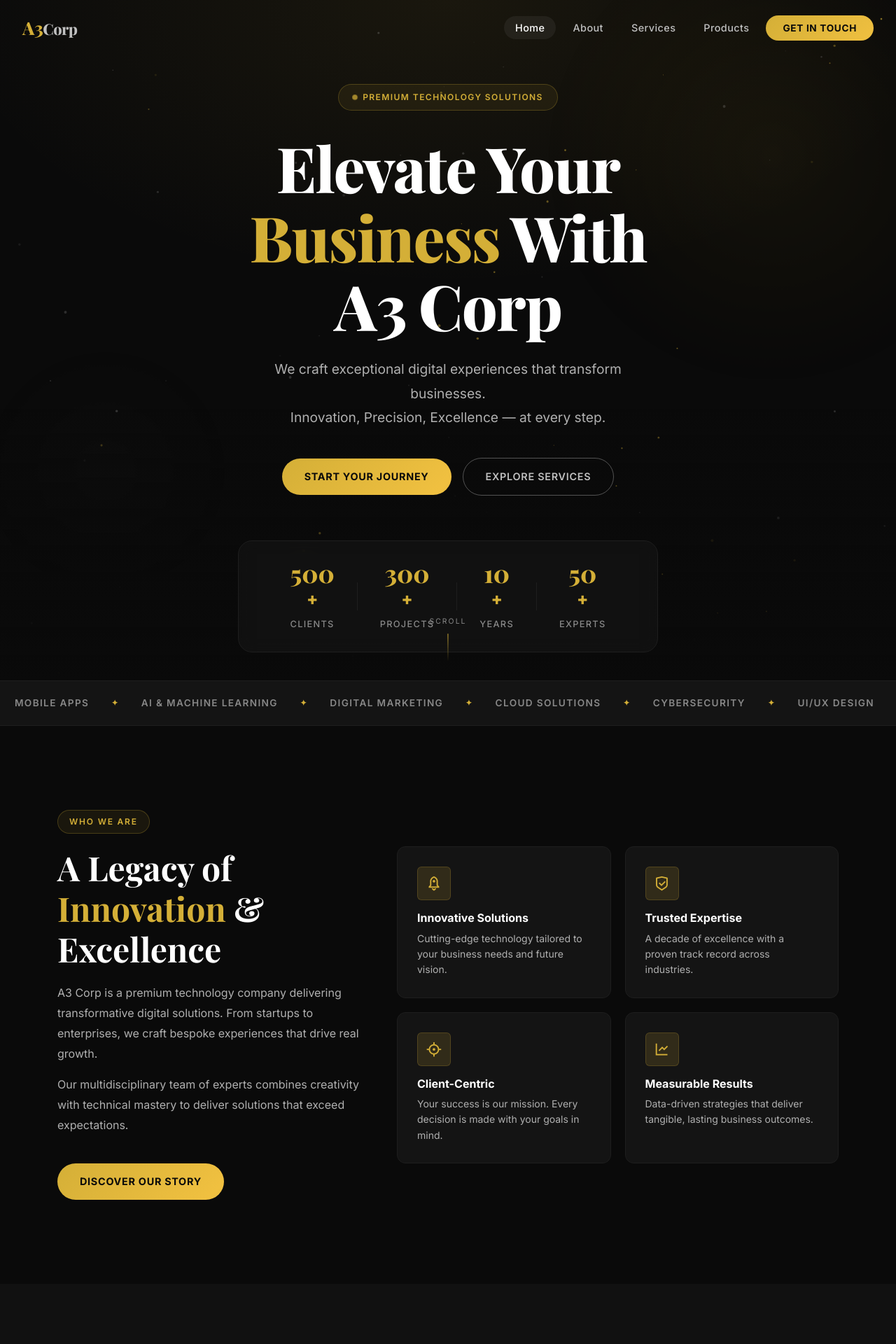
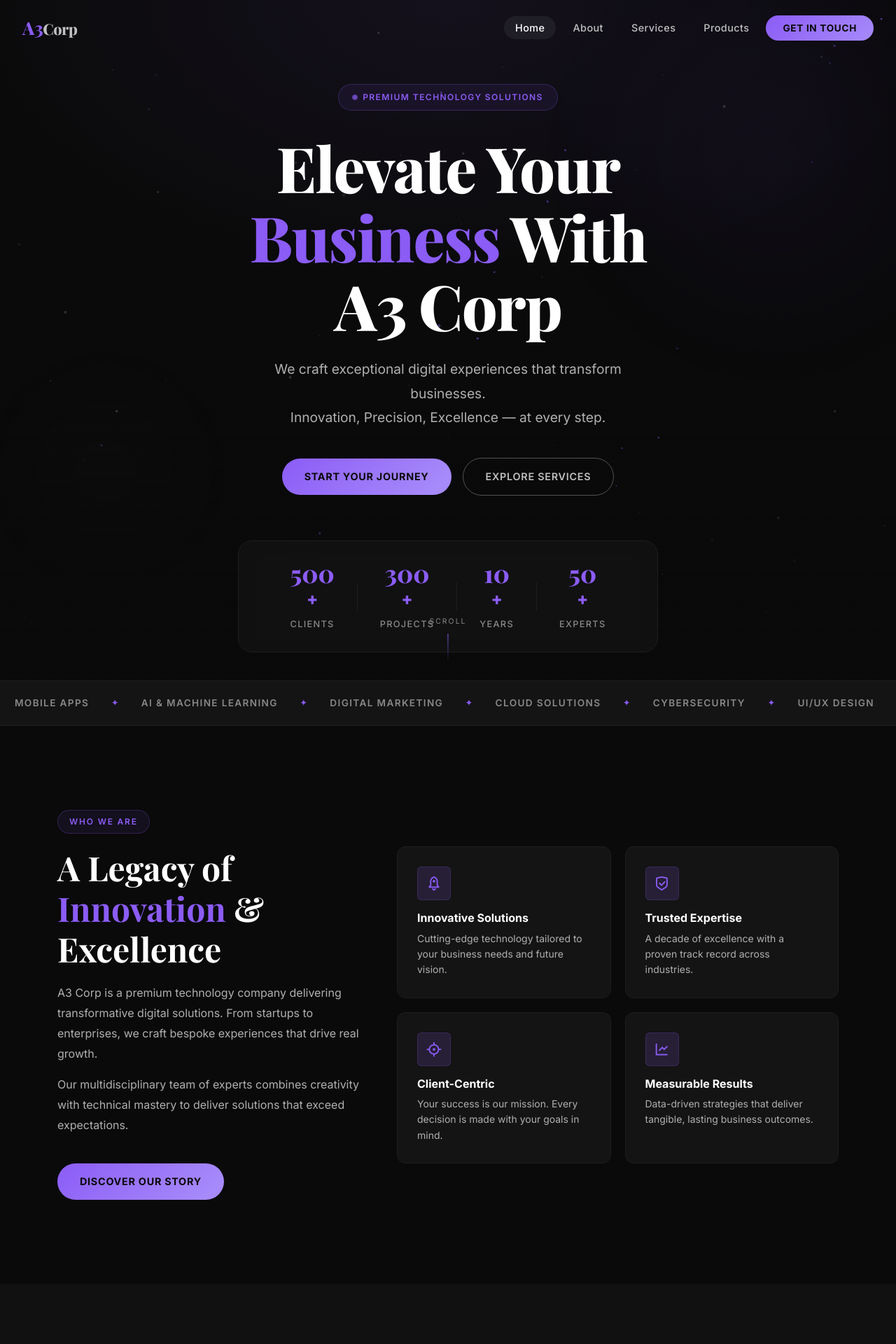
Before and after one commit to Aslam-Thaagam/A3-Corp, a Django app: page / in a window 1280 px wide. Shown: the top 1920 px of the page at 70% size. Run offline with Django 5.2, Linux system fonts and the light colour scheme; some libraries are stand-ins or nearby versions.

Commit message:
change yellow into purple

```diff
--- a/static/Assets/Js/scripts.js
+++ b/static/Assets/Js/scripts.js
@@ -126,7 +126,7 @@ document.addEventListener('DOMContentLoaded', function () {
                 ctx.beginPath();
                 ctx.arc(p.x, p.y, p.r, 0, Math.PI * 2);
                 ctx.fillStyle = p.gold
-                    ? `rgba(212,175,55,${p.alpha})`
+                    ? `rgba(139,92,246,${p.alpha})`
                     : `rgba(192,192,192,${p.alpha * 0.4})`;
                 ctx.fill();
             });
--- a/static/Assets/style/styles.css
+++ b/static/Assets/style/styles.css
@@ -9,11 +9,11 @@
     --black-soft:  #111111;
     --black-card:  #141414;
     --black-border:#1E1E1E;
-    --gold:        #D4AF37;
-    --gold-light:  #F0C040;
-    --gold-dark:   #B8960F;
-    --gold-glow:   rgba(212, 175, 55, 0.15);
-    --gold-glow-sm:rgba(212, 175, 55, 0.08);
+    --gold:        #8B5CF6;
+    --gold-light:  #A78BFA;
+    --gold-dark:   #7C3AED;
+    --gold-glow:   rgba(139, 92, 246, 0.15);
+    --gold-glow-sm:rgba(139, 92, 246, 0.08);
     --silver:      #C0C0C0;
     --silver-light:#E8E8E8;
     --silver-muted:#888888;
@@ -28,7 +28,7 @@
     --radius-xl:   32px;
     --radius-full: 999px;
 
-    --shadow-gold: 0 0 30px rgba(212, 175, 55, 0.2);
+    --shadow-gold: 0 0 30px rgba(139, 92, 246, 0.2);
     --shadow-card: 0 8px 32px rgba(0,0,0,0.4);
     --shadow-hover:0 16px 48px rgba(0,0,0,0.6);
 
@@ -81,7 +81,7 @@ button { border: none; cursor: pointer; background: none; font-family: inherit;
     text-transform: uppercase;
     color: var(--gold);
     background: var(--gold-glow-sm);
-    border: 1px solid rgba(212,175,55,0.25);
+    border: 1px solid rgba(139,92,246,0.25);
     padding: 6px 16px;
     border-radius: var(--radius-full);
     margin-bottom: 20px;
@@ -344,7 +344,7 @@ button { border: none; cursor: pointer; background: none; font-family: inherit;
     align-items: center;
     justify-content: center;
     overflow: hidden;
-    background: radial-gradient(ellipse 80% 60% at 50% 0%, rgba(212,175,55,0.08) 0%, transparent 70%),
+    background: radial-gradient(ellipse 80% 60% at 50% 0%, rgba(139,92,246,0.08) 0%, transparent 70%),
                 var(--black);
 }
 
@@ -359,7 +359,7 @@ button { border: none; cursor: pointer; background: none; font-family: inherit;
     position: absolute;
     width: 600px; height: 600px;
     border-radius: 50%;
-    background: radial-gradient(circle, rgba(212,175,55,0.06) 0%, transparent 70%);
+    background: radial-gradient(circle, rgba(139,92,246,0.06) 0%, transparent 70%);
     top: -100px; right: -100px;
     animation: heroGlow 6s ease-in-out infinite alternate;
 }
@@ -402,8 +402,8 @@ button { border: none; cursor: pointer; background: none; font-family: inherit;
     letter-spacing: 0.12em;
     text-transform: uppercase;
     color: var(--gold);
-    background: rgba(212,175,55,0.08);
-    border: 1px solid rgba(212,175,55,0.25);
+    background: rgba(139,92,246,0.08);
+    border: 1px solid rgba(139,92,246,0.25);
     padding: 8px 20px;
     border-radius: var(--radius-full);
     margin-bottom: 32px;
@@ -601,7 +601,7 @@ button { border: none; cursor: pointer; background: none; font-family: inherit;
     font-size: 1.4rem;
     color: var(--gold);
     margin-bottom: 16px;
-    border: 1px solid rgba(212,175,55,0.2);
+    border: 1px solid rgba(139,92,246,0.2);
 }
 
 .about-card h4 {
```
Also changed, not shown: other parts of static/Assets/style/styles.css (+33 -33 lines).
